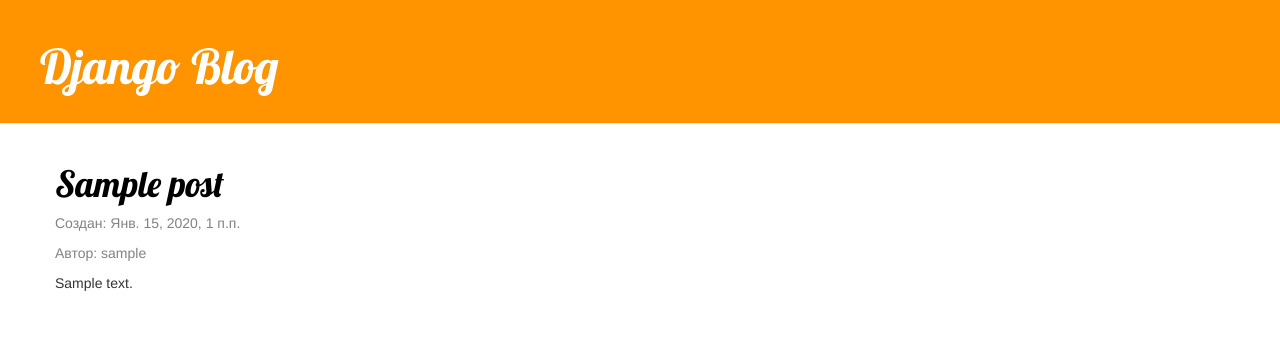
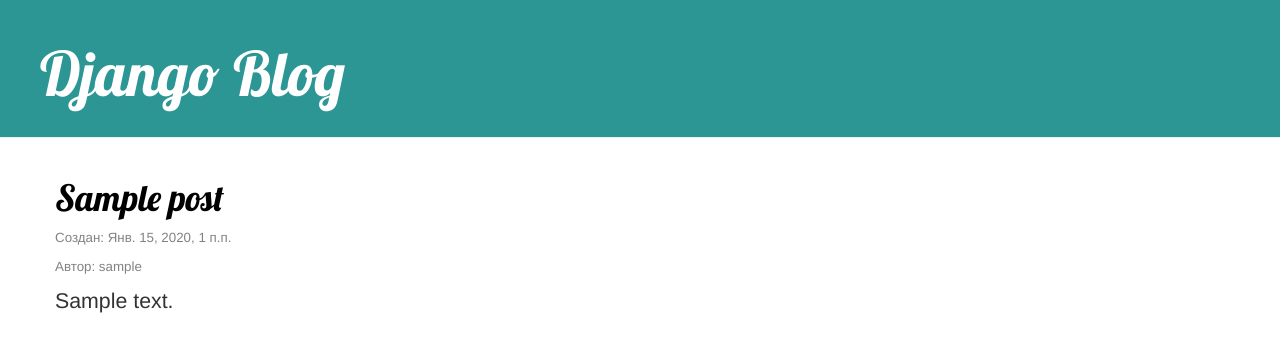
Before and after one commit to anvandev/TMS_Django, a Django app: page /post/list/ in a window 1280 px wide. Shown: the top 352 px of the page. Run offline with Django 3.2, Linux system fonts and the light colour scheme; tables that the repository leaves empty hold one stand-in row (values such as "Sample post"); some libraries are stand-ins or nearby versions.

Commit message:
upgrade css

```diff
--- a/post/static/css/post.css
+++ b/post/static/css/post.css
@@ -1,21 +1,13 @@
-/*h1 a {*/
-/*    color: #447e9b;*/
-/*    font-family: 'Lobster'*/
-/*}*/
-
-/*body {*/
-/*    padding-left: 15px;*/
-/*}*/
 
 .page-header {
-    background-color: #ff9400;
+    background-color: #2C9694;
     margin-top: 0;
     padding: 20px 20px 20px 40px;
 }
 
 .page-header h1, .page-header h1 a, .page-header h1 a:visited, .page-header h1 a:active {
     color: #ffffff;
-    font-size: 36pt;
+    font-size: 46pt;
     text-decoration: none;
 }
 
@@ -29,6 +21,7 @@
 
 .date {
     color: #828282;
+    font-size: 10pt;
 }
 
 .save {
@@ -48,6 +41,7 @@
 
 .post {
     margin-bottom: 70px;
+    font-size: 16pt;
 }
 
 .post h1 a, .post h1 a:visited {
```
